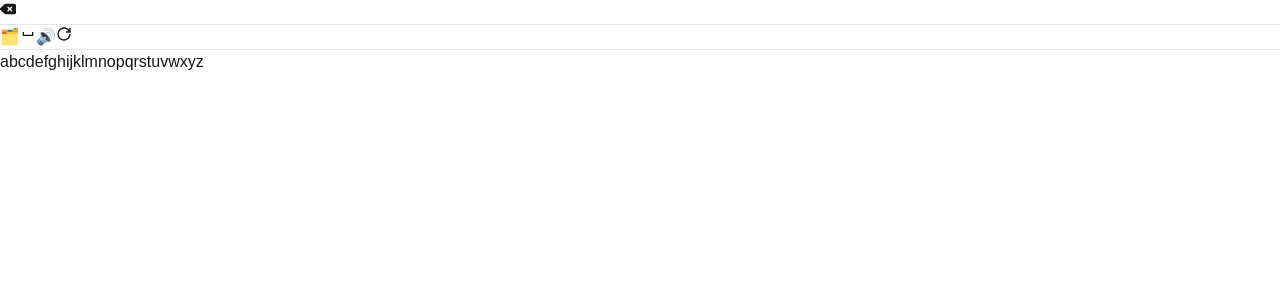
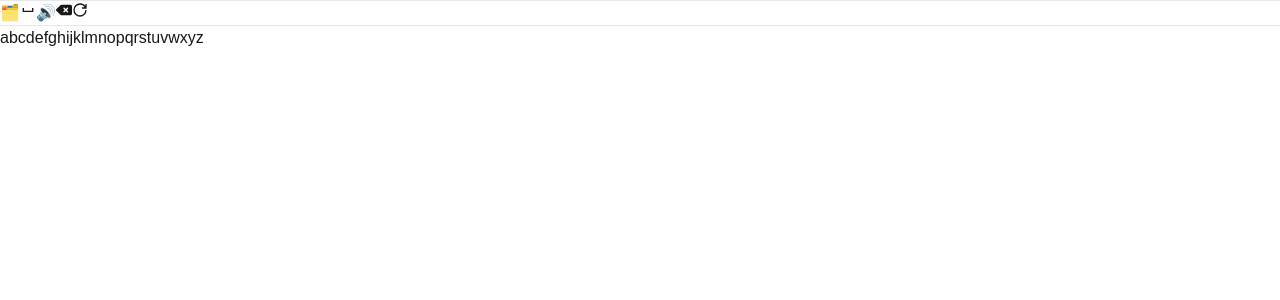
Before and after one commit to JonathanSaudhof/spell-it, a Next.js app: page / in a window 1280 px wide. Shown: the top 300 px of the page. Built offline with nearby package versions, Linux system fonts and the light colour scheme.

Commit message:
chore: smaller layout adjustments

```diff
--- a/src/components/pages/Keyboard.tsx
+++ b/src/components/pages/Keyboard.tsx
@@ -24,7 +24,7 @@ export default function Keyboard() {
     if (word.length > 0) {
       const soundSource = "/click.wav";
       const sound = new Audio(soundSource);
-      sound.volume = 0.5;
+      sound.volume = 0.05;
       sound.play();
     }
   }, [word]);
@@ -59,18 +59,14 @@ export default function Keyboard() {
 
   return (
     <MainWrapper>
-      <div className="flex gap-8 border-4 border-gray-400 px-4 py-2 rounded-xl">
-        <div className="flex grow">
+      <div className="flex gap-4">
+        <div className="flex grow border-4 border-gray-400 p-4 rounded-xl">
           <div className="border-r-4 content after:animate-pulse h-10">
             <span className="uppercase text-3xl md:text-4xl lg:text-5xl text-center ">
               {word}
             </span>
           </div>
         </div>
-
-        <button className="flex self-end" onClick={deleteLast}>
-          <FaDeleteLeft className="text-3xl md:text-4xl lg:text-5xl text-gray-500" />
-        </button>
       </div>
       <hr />
       <div className="w-full flex lg:flex-row gap-4">
@@ -87,6 +83,12 @@ export default function Keyboard() {
         >
           <span className="h-20 w-20 flex items-center justify-center">🔊</span>
         </Button>
+        <button
+          className="flex items-center gap-4 px-8 py-2 bg-blue-300 text-2xl md:text-4xl lg:text-6xl uppercase rounded-xl justify-center"
+          onClick={deleteLast}
+        >
+          <FaDeleteLeft />
+        </button>
         <button
           className="flex items-center gap-4 px-8 py-2 bg-blue-300 text-2xl md:text-4xl lg:text-6xl uppercase rounded-xl justify-center"
           onClick={resetAll}
--- a/src/components/ui/wrapper.tsx
+++ b/src/components/ui/wrapper.tsx
@@ -3,7 +3,7 @@ export function MainWrapper({
 }: Readonly<{
   children: React.ReactNode;
 }>) {
-  return <main className="flex flex-col gap-8 min-h-svh p-8">{children}</main>;
+  return <main className="flex flex-col gap-6 min-h-svh p-8">{children}</main>;
 }
 
 export function Grid({ children }: Readonly<{ children: React.ReactNode }>) {
```
